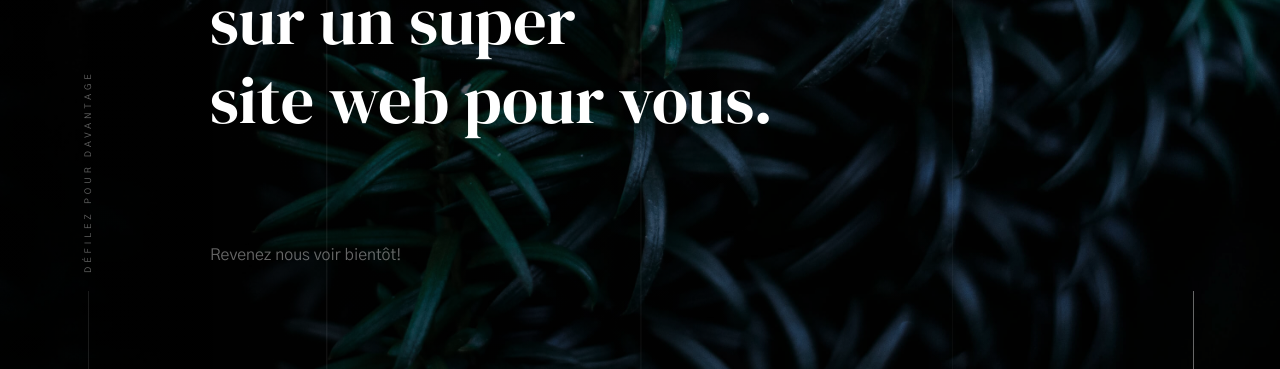
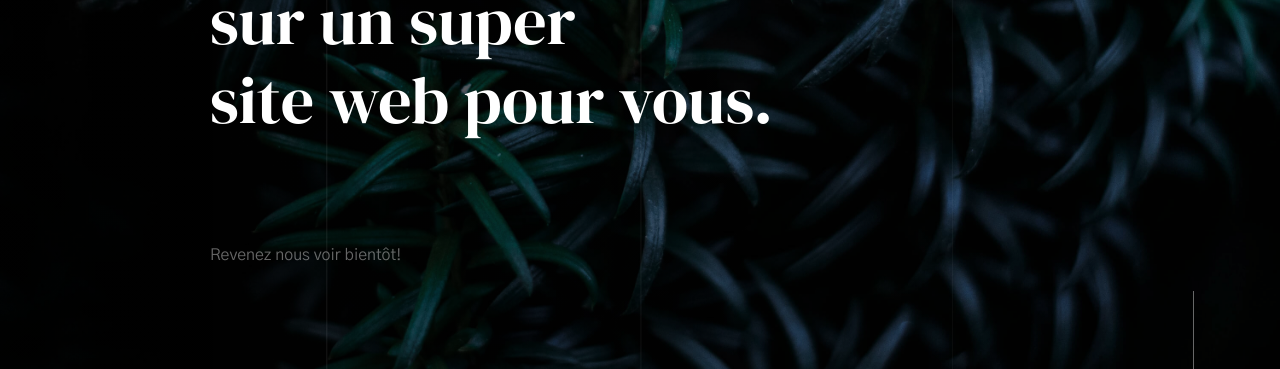
Before and after one commit to francoisguillemette/francoisguillemette.github.io, a plain HTML site: page index.html in a window 1280 px wide. Shown: the part 451-820 px from the top of the page. Drawn offline with Linux system fonts and the light colour scheme.

Commit message:
Update index.html

```diff
--- a/index.html
+++ b/index.html
@@ -156,7 +156,7 @@
             <li><a href="#0"><i class="fab fa-behance" aria-hidden="true"></i></a></li> -->
         </ul> <!-- end intro social -->
 
-        <div class="intro-scroll">
+<!--         <div class="intro-scroll">
             <a href="#info" class="scroll-link smoothscroll">
                 Défilez pour davantage
             </a>
```
